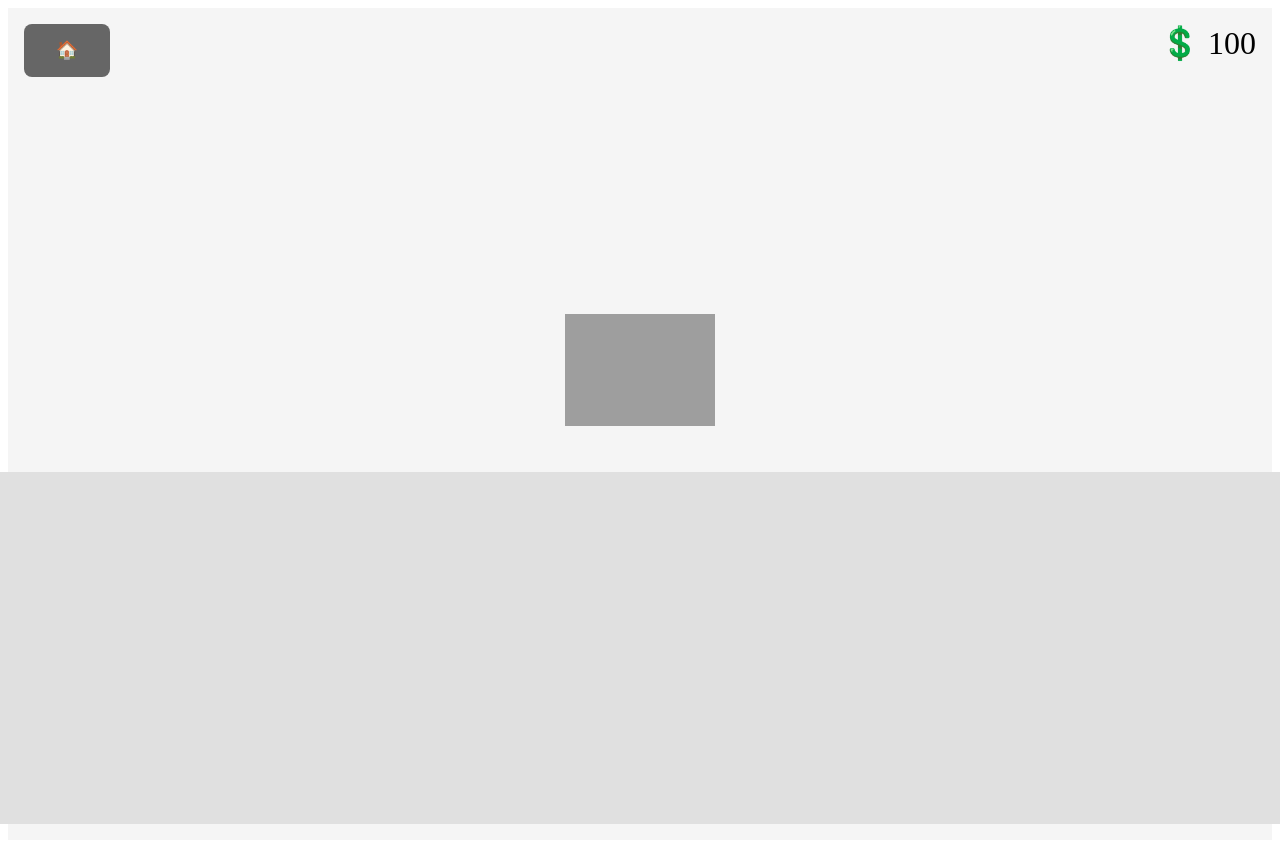
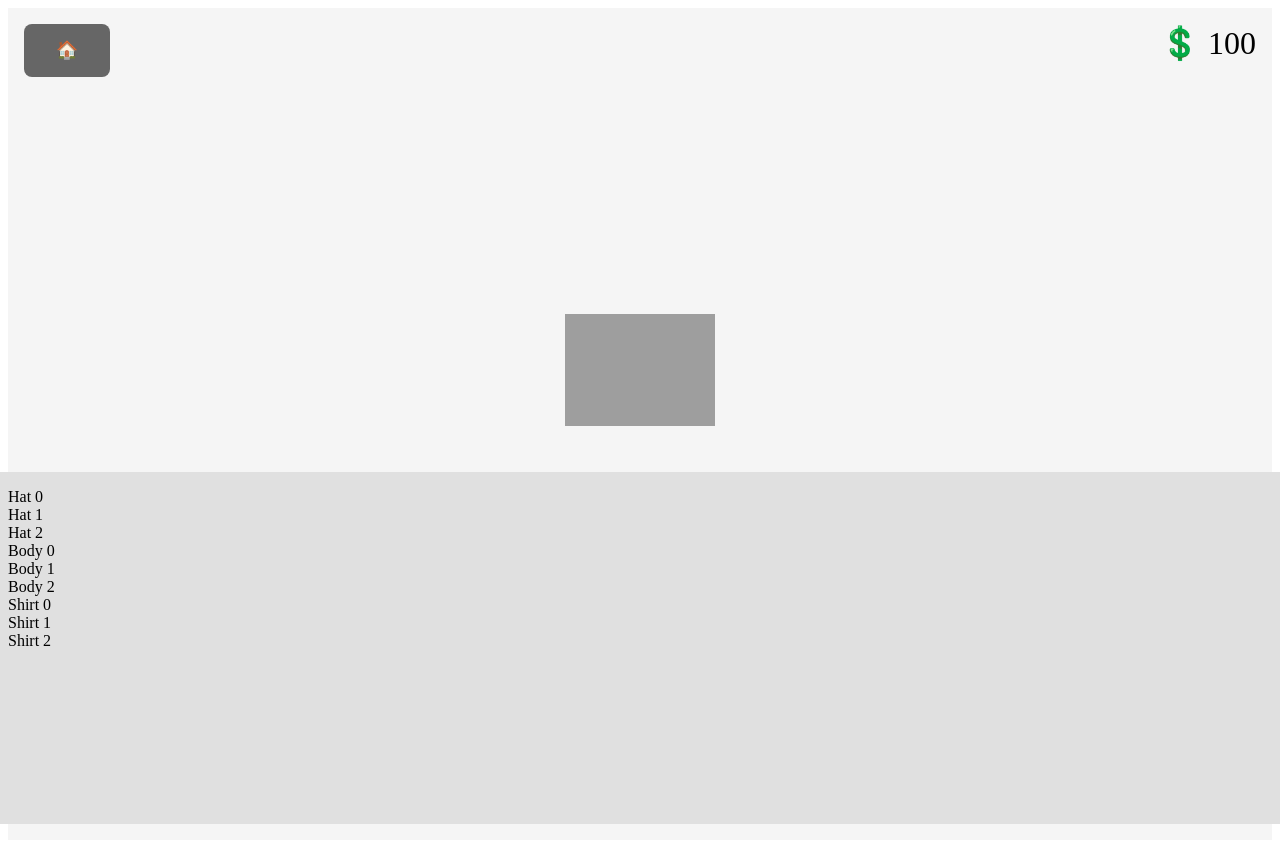
Before and after one commit to itcOnlineGaming/Team_4_2025, a SvelteKit app: page /inventory in a window 1280 px wide. Built offline with nearby package versions, Linux system fonts and the light colour scheme; grey boxes are pictures that could not be loaded.

Commit message:
9Nl9RFdH - Basic shirt and body switching

```diff
--- a/src/routes/inventory/+page.svelte
+++ b/src/routes/inventory/+page.svelte
@@ -3,7 +3,7 @@
     import { onMount } from 'svelte';
     import CharacterDisplay from '$lib/CharacterDisplay.svelte';
     import { getDefaultCharacter } from '$lib/character';
-    import type { PageLoad } from './$types';
+    import paths from '$lib/assets/paths.json';
 
     const character = getDefaultCharacter();
 
@@ -18,20 +18,29 @@
     let inventoryItems = [];
     let moneyAmount = 0;
 
-    export const load: PageLoad = async ({ fetch }) => {
-        const res = await fetch('/data/player.json');
+    const hats =[
+        paths.hats[0],
+        paths.hats[1],
+        paths.hats[2]
+    ]
 
-        if (!res.ok) {
-            throw new Error('Failed to load player data');
-        }
+    const bodies =[
+        paths.body[0],
+        paths.body[1],
+        paths.body[2]
+    ]
 
-        const player = await res.json();
+    const shirts =[
+        paths.shirts[0],
+        paths.shirts[1],
+        paths.shirts[2]
+    ]
 
-        return {
-            moneyAmount: player.moneyAmount,
-            inventoryItems: player.inventoryItems
-        };
-    };
+    const tabs = [
+        {label: "Hats", icon: "🎩"},
+        {label: "Body", icon: "👚"},
+        {label: "Bottoms", icon: "👖"}
+    ];
 </script>
 
 <main>
@@ -55,6 +64,35 @@
 
     <div class="inventory">
 
+        <div class="hatsTab">
+                {#each hats as hat, i}
+                    <div
+                            on:click={() => character.hat = paths.hats[i]}
+                    >
+                        <span>Hat {i}</span>
+                    </div>
+                {/each}
+        </div>
+
+        <div class="bodiesTab">
+            {#each bodies as body, i}
+                <div
+                        on:click={() => character.body = paths.body[i]}
+                >
+                    <span>Body {i}</span>
+                </div>
+            {/each}
+        </div>
+
+        <div class="shirtsTab">
+            {#each shirts as shirt, i}
+                <div
+                        on:click={() => character.shirt = paths.shirts[i]}
+                >
+                    <span>Shirt {i}</span>
+                </div>
+            {/each}
+        </div>
     </div>
 </main>
 
```
